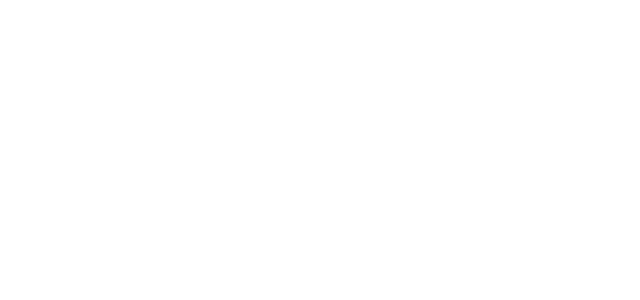
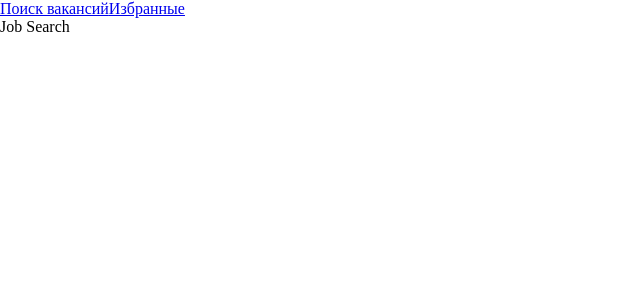
Before and after one commit to Jenya-b/job-search-app, a React (Create React App) app: page / in a window 1280 px wide. Shown: the top 300 px of the page, without its empty margins (0-640 px from the left). Built offline with nearby package versions, Linux system fonts and the light colour scheme.

Commit message:
feat: setting router

```diff
--- a/src/App.tsx
+++ /dev/null
@@ -1,3 +0,0 @@
-export const App = () => {
-  return <div className="App"></div>;
-};
--- a/src/index.tsx
+++ b/src/index.tsx
@@ -1,18 +1,7 @@
-import { StrictMode } from 'react';
 import { createRoot } from 'react-dom/client';
-import { ThemeProvider } from 'styled-components';
 
-import { App } from './App';
-import { theme } from 'styles/theme';
-import GlobalStyles from 'styles/global';
+import { App } from 'modules/components/App/App';
 
 const root = createRoot(document.getElementById('root') as HTMLElement);
 
-root.render(
-  <StrictMode>
-    <ThemeProvider theme={theme}>
-      <App />
-      <GlobalStyles />
-    </ThemeProvider>
-  </StrictMode>
-);
+root.render(<App />);
--- /dev/null
+++ b/src/modules/components/App/App.tsx
@@ -0,0 +1,18 @@
+import { StrictMode, Suspense } from 'react';
+import { RouterProvider } from 'react-router-dom';
+import { ThemeProvider } from 'styled-components';
+
+import { theme } from 'styles/theme';
+import GlobalStyles from 'styles/global';
+import { router } from 'modules/router/router';
+
+export const App = () => (
+  <StrictMode>
+    <ThemeProvider theme={theme}>
+      <Suspense fallback={<div>loading..</div>}>
+        <RouterProvider router={router} />
+      </Suspense>
+      <GlobalStyles />
+    </ThemeProvider>
+  </StrictMode>
+);
--- /dev/null
+++ b/src/modules/components/Layout/Layout.tsx
@@ -0,0 +1,11 @@
+import { NavLink, Outlet } from 'react-router-dom';
+
+export const Layout = () => (
+  <>
+    <header>
+      <NavLink to={'/'}>Поиск вакансий</NavLink>
+      <NavLink to={'/selected-jobs'}>Избранные</NavLink>
+    </header>
+    <Outlet />
+  </>
+);
--- /dev/null
+++ b/src/modules/pages/JobSearch/JobSearch.tsx
@@ -0,0 +1,3 @@
+export const JobSearch = () => <>Job Search</>;
+
+export default JobSearch;
--- /dev/null
+++ b/src/modules/pages/SelectedJobs/SelectedJobs.tsx
@@ -0,0 +1,3 @@
+export const SelectedJobs = () => <>Selected vacancies</>;
+
+export default SelectedJobs;
--- /dev/null
+++ b/src/modules/pages/index.ts
@@ -0,0 +1,6 @@
+import { lazy } from 'react';
+
+const JobSearch = lazy(() => import('modules/pages/JobSearch/JobSearch'));
+const SelectedJobs = lazy(() => import('modules/pages/SelectedJobs/SelectedJobs'));
+
+export { JobSearch, SelectedJobs };
--- /dev/null
+++ b/src/modules/router/router.tsx
@@ -0,0 +1,21 @@
+import { createBrowserRouter } from 'react-router-dom';
+
+import { JobSearch, SelectedJobs } from 'modules/pages';
+import { Layout } from 'modules/components/Layout/Layout';
+
+export const router = createBrowserRouter([
+  {
+    path: '/',
+    element: <Layout />,
+    children: [
+      {
+        index: true,
+        element: <JobSearch />,
+      },
+      {
+        path: '/selected-jobs',
+        element: <SelectedJobs />,
+      },
+    ],
+  },
+]);
```
